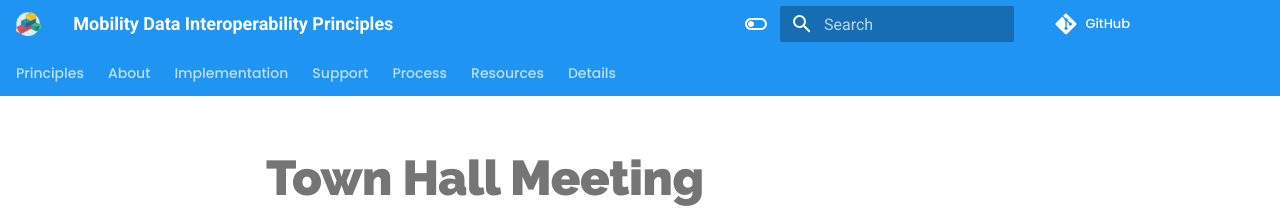
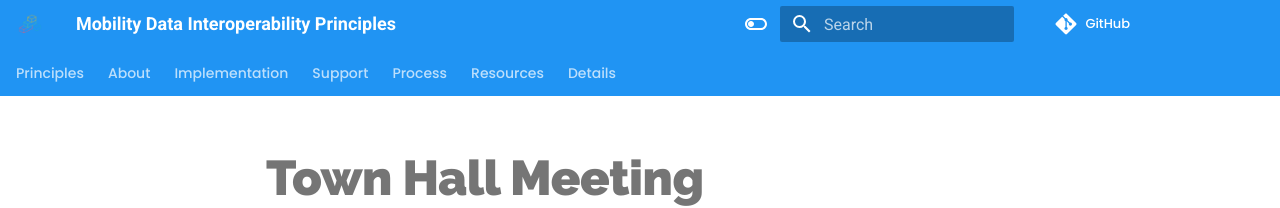
Before and after one commit to interoperable-mobility/principles, an MkDocs documentation site: the page built from docs/townhall.md, in a window 1280 px wide. Shown: the top 208 px of the page. Built offline with MkDocs 1.6.1 and Material for MkDocs 9.7.7, drawn with Linux system fonts in a browser that asks for light colours; nearby versions of some CDN libraries; comment, search, counter and statistics services are not loaded.

Commit message:
update logo

```diff
--- a/mkdocs.yml
+++ b/mkdocs.yml
@@ -14,7 +14,7 @@ nav:
 
 theme:
   name: material
-  logo: img/legos.png
+  logo: img/logo.png
   features:
     - navigation.tabs
   palette:
```
Also changed, not shown: docs/img/legos.png (deleted), docs/img/logo.png (added).
